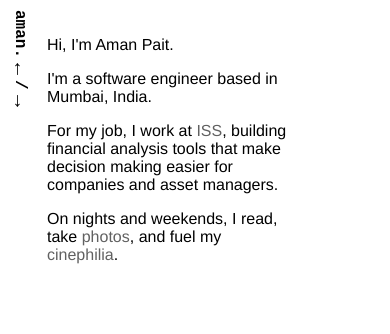
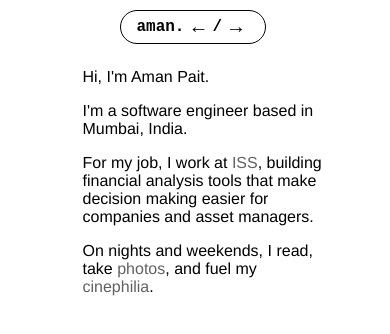
Before and after one commit to illseption/website-v_1, a Gatsby site: page / in a window 390 px wide. Built offline with nearby package versions, Linux system fonts and the light colour scheme; Gatsby itself is replaced by a stand-in of ours.

Commit message:
add mobile styling

```diff
--- a/src/styles/index.scss
+++ b/src/styles/index.scss
@@ -37,3 +37,32 @@
     }
   }
 }
+
+@media screen and (min-width: 320px) and (max-width: 768px){
+  .content {
+    padding: 2rem 0 0;
+    display: flex;
+    justify-content: center;
+  }
+
+  .sidebar {
+    width: 95%;
+    height: 3rem;
+    margin: 0;
+    top: 10px;
+    display: flex;
+    justify-content: center;
+
+    .text-container {
+      writing-mode: initial;
+      padding: 10px 15px;
+      border: 1px solid #000;
+      border-radius: 25px;
+      height: 12px;
+
+      .arrows {
+        margin: 0 8px;
+      }
+    }
+  }
+}
```
